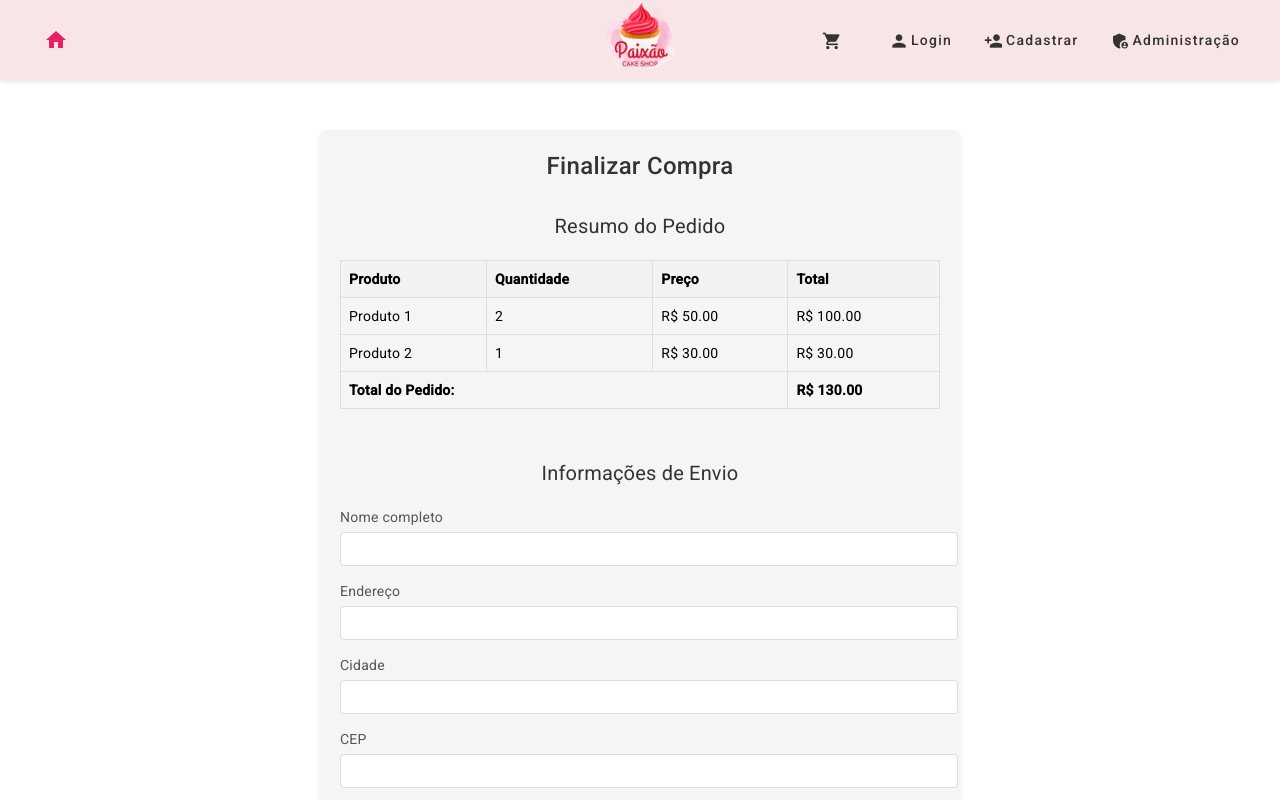
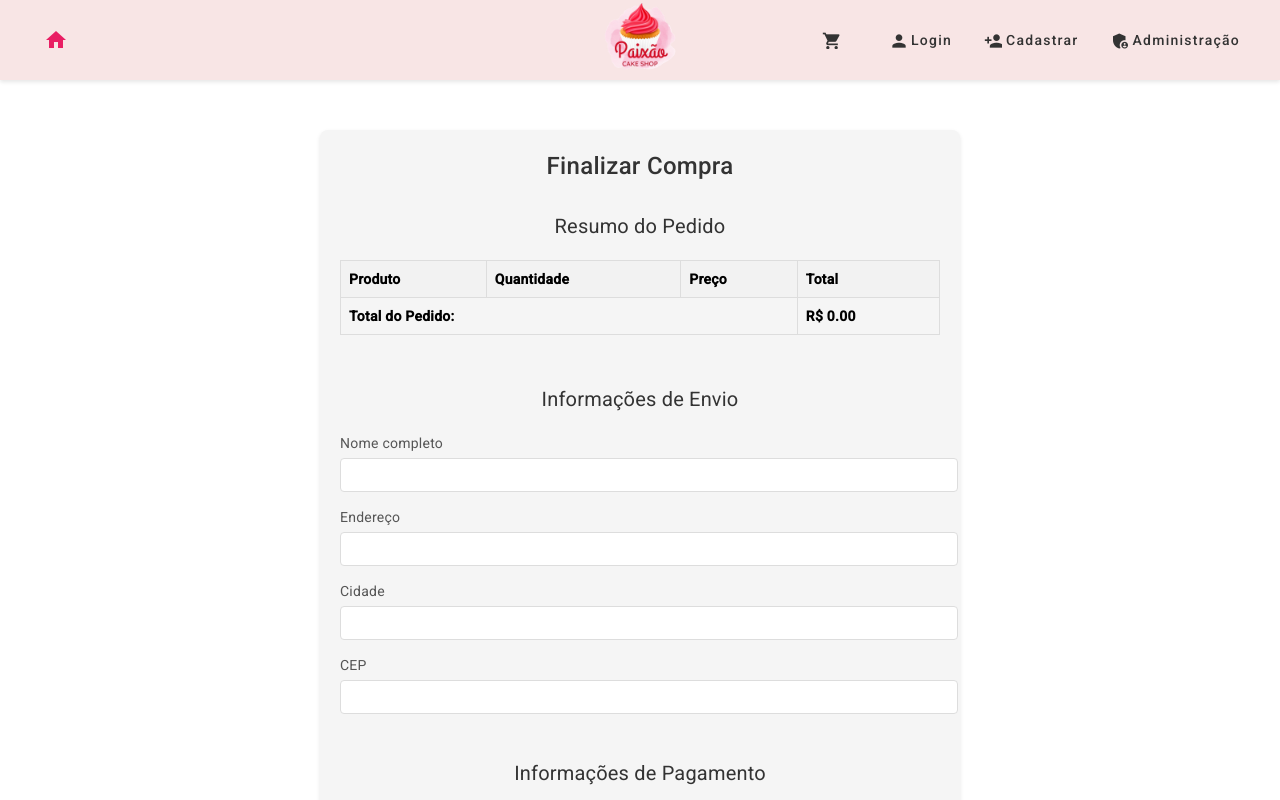
Before and after one commit to lucaspaixaodev/projeto-integrador, an Angular app: page /checkout in a window 1280 px wide. Shown: the top 800 px of the page. Built offline with nearby package versions, Linux system fonts and the light colour scheme.

Commit message:
Modificado: itens do carrinho no resumo do pedido

```diff
--- a/src/app/pages/checkout/checkout.component.ts
+++ b/src/app/pages/checkout/checkout.component.ts
@@ -1,10 +1,11 @@
-import { Component } from '@angular/core';
+import { Component, inject, OnInit } from '@angular/core';
 import { MatFormFieldModule } from '@angular/material/form-field';
 import { MatInputModule } from '@angular/material/input';
 import { MatButtonModule } from '@angular/material/button';
 import { MatSelectModule } from '@angular/material/select';
 import { CommonModule } from '@angular/common';
 import { FormsModule, NgForm } from '@angular/forms';
+import { CartService } from '../../services/cart.service';
 
 interface PedidoItem {
   nome: string;
@@ -26,7 +27,9 @@ interface PedidoItem {
   templateUrl: './checkout.component.html',
   styleUrl: './checkout.component.scss'
 })
-export class CheckoutComponent {
+export class CheckoutComponent implements OnInit {
+  private _cartService = inject(CartService);
+
   fullName: string = '';
   address: string = '';
   city: string = '';
@@ -39,14 +42,18 @@ export class CheckoutComponent {
 
   mostrarModal: boolean = false;
 
-  // Simulação de itens do pedido
-  itensPedido: PedidoItem[] = [
-    { nome: 'Produto 1', quantidade: 2, preco: 50.00 },
-    { nome: 'Produto 2', quantidade: 1, preco: 30.00 },
-  ];
+  itensPedido: PedidoItem[] = [];
+
+  ngOnInit() {
+    this.itensPedido = this._cartService.getCartItems().map(item => ({
+      nome: item.name,
+      quantidade: item.quantity,
+      preco: item.price
+    }));
+  }
 
   get totalPedido(): number {
-    return this.itensPedido.reduce((total, item) => total + (item.quantidade * item.preco), 0);
+    return this._cartService.getCartItems().reduce((total, item) => total + (item.price * item.quantity), 0);
   }
 
   abrirModalResumo(form: NgForm) {
```
